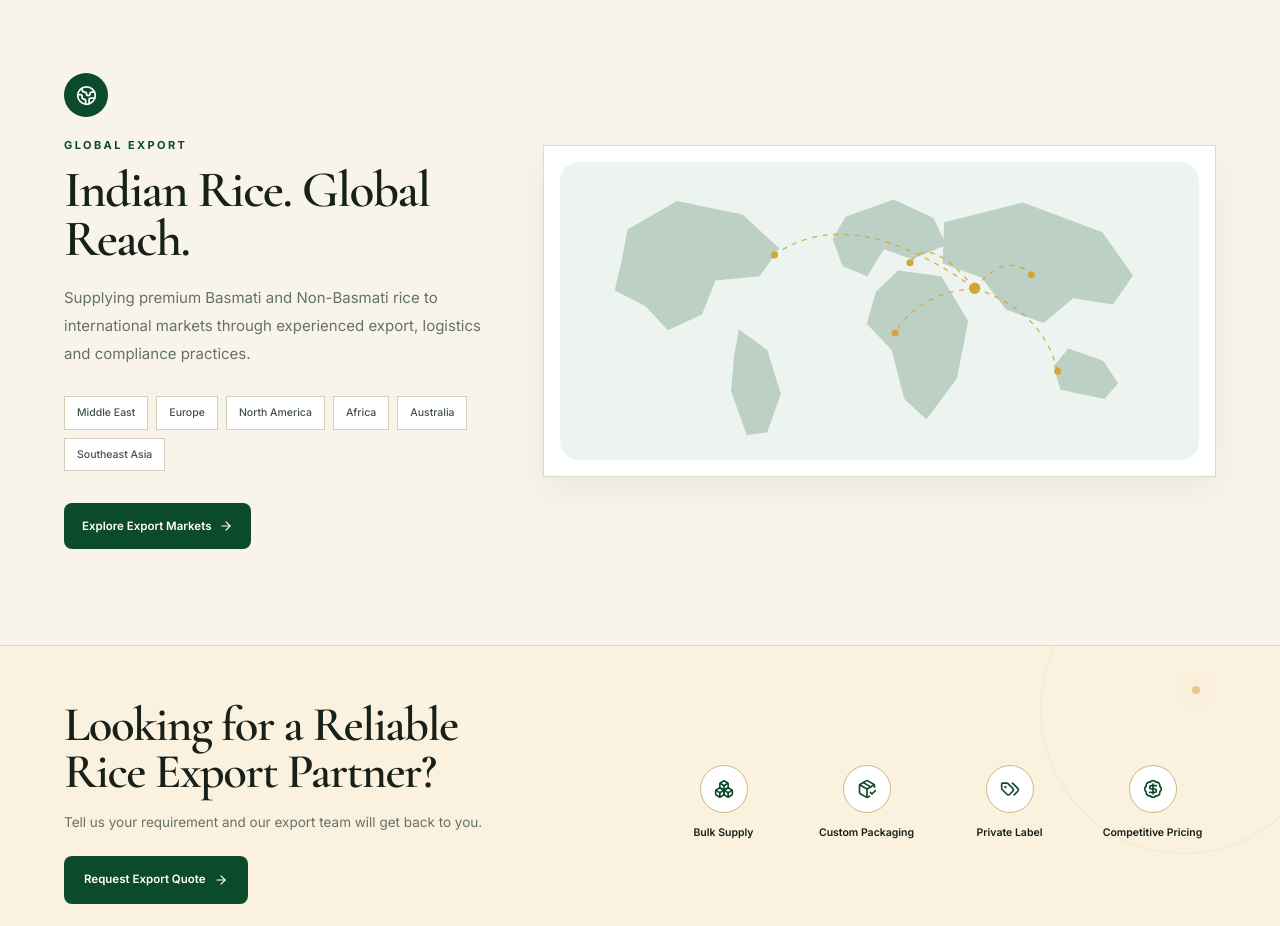
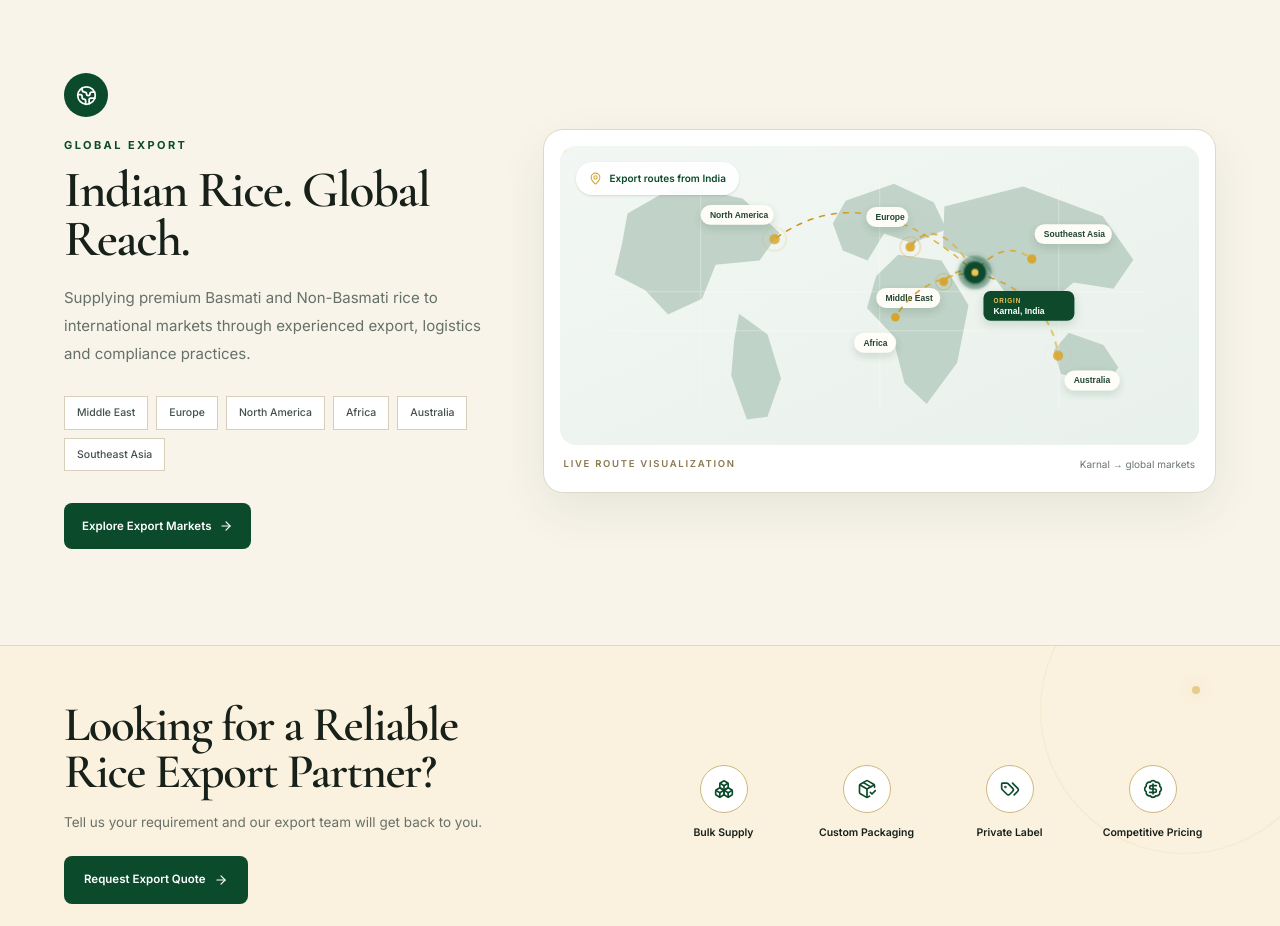
Before and after one commit to savrdhtechnology-cloud/SHREE-KRISHNA-EXPORTS, a Next.js app: page / in a window 1280 px wide. Shown: the part 4860-5786 px from the top of the page. Built offline with nearby package versions, Linux system fonts and the light colour scheme.

Commit message:
Use animated origin-to-market export map

```diff
--- a/components/global-export-section.tsx
+++ b/components/global-export-section.tsx
@@ -1,8 +1,8 @@
-import Image from 'next/image';
 import Link from 'next/link';
 import { ArrowRight, Globe2 } from 'lucide-react';
 import { company } from '@/data/company';
 import { SectionHeading } from './section-heading';
+import { AnimatedExportMap } from './animated-export-map';
 
 export function GlobalExportSection() {
   return (
@@ -13,7 +13,7 @@ export function GlobalExportSection() {
           <SectionHeading eyebrow="GLOBAL EXPORT" title="Indian Rice. Global Reach." description="Supplying premium Basmati and Non-Basmati rice to international markets through experienced export, logistics and compliance practices." />
           <div className="mt-7 flex flex-wrap gap-2">
             {company.markets.map((market) => (
-              <span key={market} className="border border-[#D7CFBB] bg-white px-3 py-2 text-[10.5px] font-medium text-[#425148]">{market}</span>
+              <span key={market} className="border border-[#D7CFBB] bg-white px-3 py-2 text-[10.5px] font-medium text-[#425148] transition duration-300 hover:-translate-y-0.5 hover:border-[#D4A63A] hover:text-[#0B4A2B]">{market}</span>
             ))}
           </div>
           <Link href="/export" className="group mt-8 inline-flex h-[46px] items-center gap-2 rounded-[8px] bg-[#0B4A2B] px-4.5 text-[11.5px] font-semibold text-white transition hover:bg-[#073C23]">
@@ -21,9 +21,7 @@ export function GlobalExportSection() {
           </Link>
         </div>
 
-        <div className="border border-[#DED8C7] bg-white p-4 shadow-[0_14px_34px_rgba(20,45,31,.06)]">
-          <Image src="/images/world-map.svg" alt="World export map" width={900} height={420} className="w-full" />
-        </div>
+        <AnimatedExportMap />
       </div>
     </section>
   );
```
